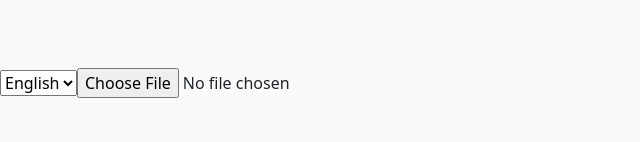
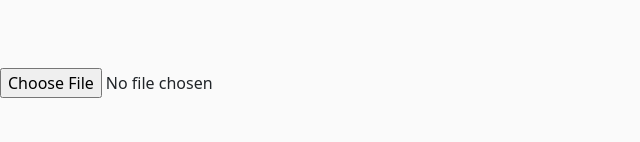
Before and after one commit to PaulKillian/oer, a Next.js app: page / in a window 1280 px wide. Shown: the part 158-300 px from the top of the page, without its empty margins (0-640 px from the left). Built offline with nearby package versions, Linux system fonts and the light colour scheme.

Commit message:
Update imageReader.js

```diff
--- a/components/imageReader.js
+++ b/components/imageReader.js
@@ -21,9 +21,6 @@ function ImageReader(packet){
 
   return (
      <div>
-        <select id="langsel">
-         <option value='eng' selected> English </option>
-        </select>
         <input
           type="file"
           id="file-1"
@@ -33,7 +30,7 @@ function ImageReader(packet){
           setSelectedImage(event.target.files[0]);
         }}
           />
-   </div>
+    </div>
   );
 }
 
```
